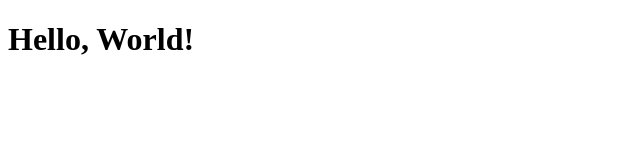
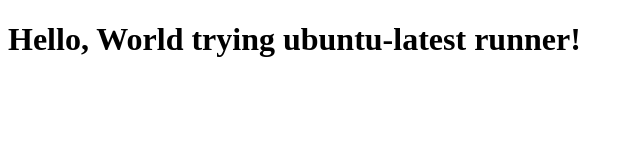
Before and after one commit to adimoray27/actions-lab, a plain HTML site: page index.html in a window 1280 px wide. Shown: the whole page, without its empty margins (0-640 px from the left). Drawn offline with Linux system fonts and the light colour scheme.

Commit message:
Update index.html

```diff
--- a/index.html
+++ b/index.html
@@ -4,6 +4,6 @@
     <title>Hello World</title>
 </head>
 <body>
-    <h1>Hello, World!</h1>
+    <h1>Hello, World trying ubuntu-latest runner!</h1>
 </body>
 </html>
```
